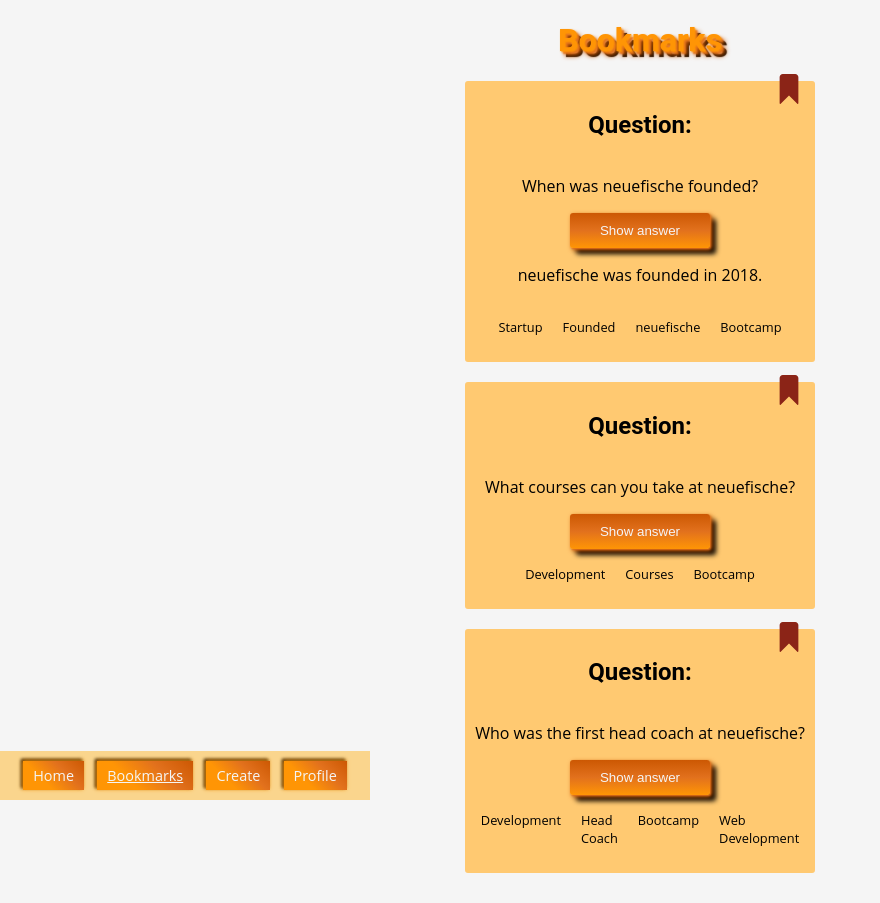
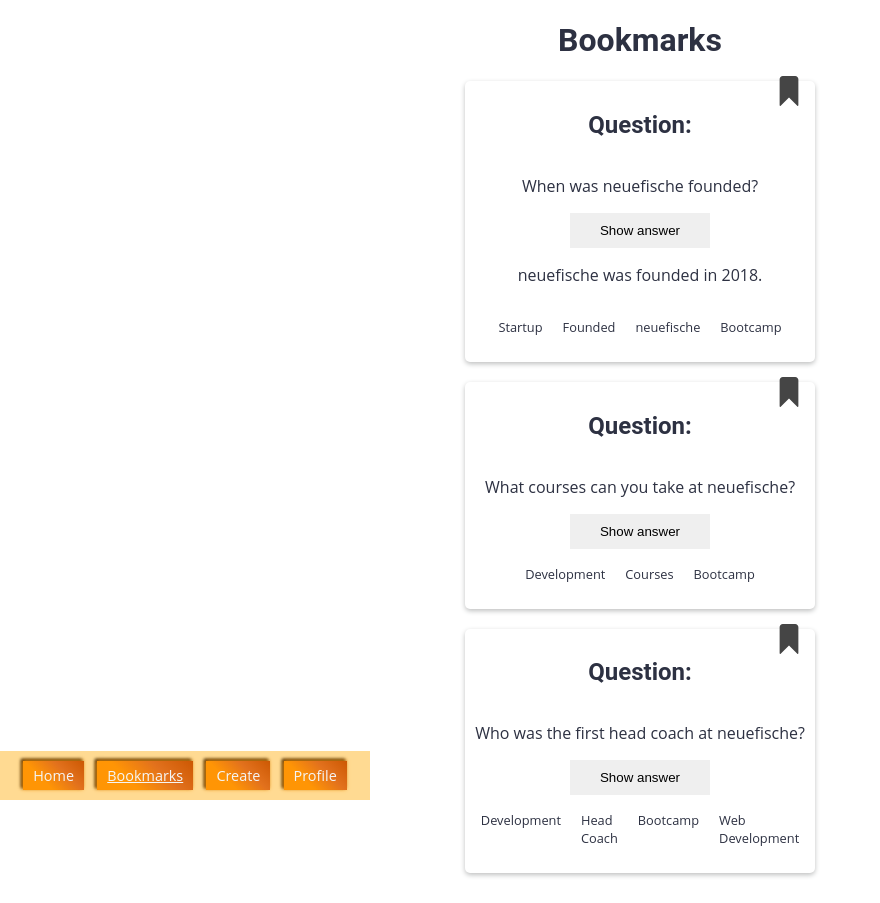
Before and after one commit to miriamhaenle/muc-w1-quiz-app, a website built with Parcel: page src/bookmarks.html in a window 1280 px wide. Shown: the whole page, without its empty margins (0-880 px from the left). Built offline with nearby package versions, Linux system fonts and the light colour scheme.

Commit message:
Add basic style

```diff
--- a/src/css/base.css
+++ b/src/css/base.css
@@ -3,7 +3,8 @@
 }
 
 body {
-  background: var(--primary);
+  background: var(--white);
+  color: var(--secondary-dark);
   font-family: 'Open Sans', sans-serif;
   margin: 0;
 }
--- a/src/css/components/card.css
+++ b/src/css/components/card.css
@@ -1,7 +1,8 @@
 .card {
   align-items: center;
-  background: #ffc971;
-  border-radius: 3px;
+  background: var(--white);
+  box-shadow: 0 2px 5px var(--secondary-light);
+  border-radius: 5px;
   display: flex;
   flex-direction: column;
   margin: 0 auto;
@@ -28,15 +29,12 @@
   height: 30px;
   position: absolute;
   right: 11px;
-  top: -7px;
-  filter: invert(27%) sepia(51%) saturate(2878%) hue-rotate(346deg)
-    brightness(104%) contrast(97%);
+  top: -5px;
+  filter: invert(90%);
 }
 .card__bookmark:hover {
-  filter: invert(27%) sepia(51%) saturate(2878%) hue-rotate(346deg)
-    brightness(80%) contrast(97%);
+  filter: invert(27%);
 }
 .card__bookmark--bmrkd {
-  filter: invert(27%) sepia(51%) saturate(2878%) hue-rotate(346deg)
-    brightness(60%) contrast(97%);
+  filter: invert(27%);
 }
--- /dev/null
+++ b/src/css/components/header.css
@@ -0,0 +1,4 @@
+.header {
+  color: var(--secondary-dark);
+  text-align: center;
+}
--- /dev/null
+++ b/src/css/components/profile.css
@@ -0,0 +1,7 @@
+.profile__img {
+  border-radius: 50%;
+  border: 2px dashed #e2711d;
+  box-shadow: 1px 1px 2px #e2711d, 2px 2px 4px #cc5803, 4px 4px 3px #000;
+  height: 200px;
+  width: 200px;
+}
--- a/src/css/styles.css
+++ b/src/css/styles.css
@@ -3,29 +3,5 @@
 @import './variables.css';
 @import './components/card.css';
 @import './components/navigation.css';
-
-.header {
-  color: #ff9505;
-  text-align: center;
-  text-shadow: 1px 1px 2px #ff9505, 3px 3px 2px #e2711d, 5px 5px 5px #cc5803,
-    6px 6px 1px #000;
-}
-
-.button {
-  background: linear-gradient(#cc5803, #e2711d, #ff9505);
-  border-radius: 3px;
-  box-shadow: 1px 1px 2px #e2711d, 2px 2px 5px #cc5803, 6px 6px 5px #000;
-  color: #f5f5f5;
-  font-weight: 500;
-}
-
-.button:hover {
-  box-shadow: 1px 1px 2px #e2711d, 2px 2px 5px #cc5803, 6px 6px 8px #000;
-}
-.profile__img {
-  border-radius: 50%;
-  border: 2px dashed #e2711d;
-  box-shadow: 1px 1px 2px #e2711d, 2px 2px 4px #cc5803, 4px 4px 3px #000;
-  height: 200px;
-  width: 200px;
-}
+@import './components/profile.css';
+@import './components/header.css';
--- a/src/css/variables.css
+++ b/src/css/variables.css
@@ -1,4 +1,7 @@
 :root {
-  --primary: #f5f5f5;
-  --secondary: #ffc971;
+  --primary: #ef8354;
+  --secondary: #4f5d75;
+  --secondary-dark: #2d3142;
+  --secondary-light: #bfc0c0;
+  --white: #ffffff;
 }
```
